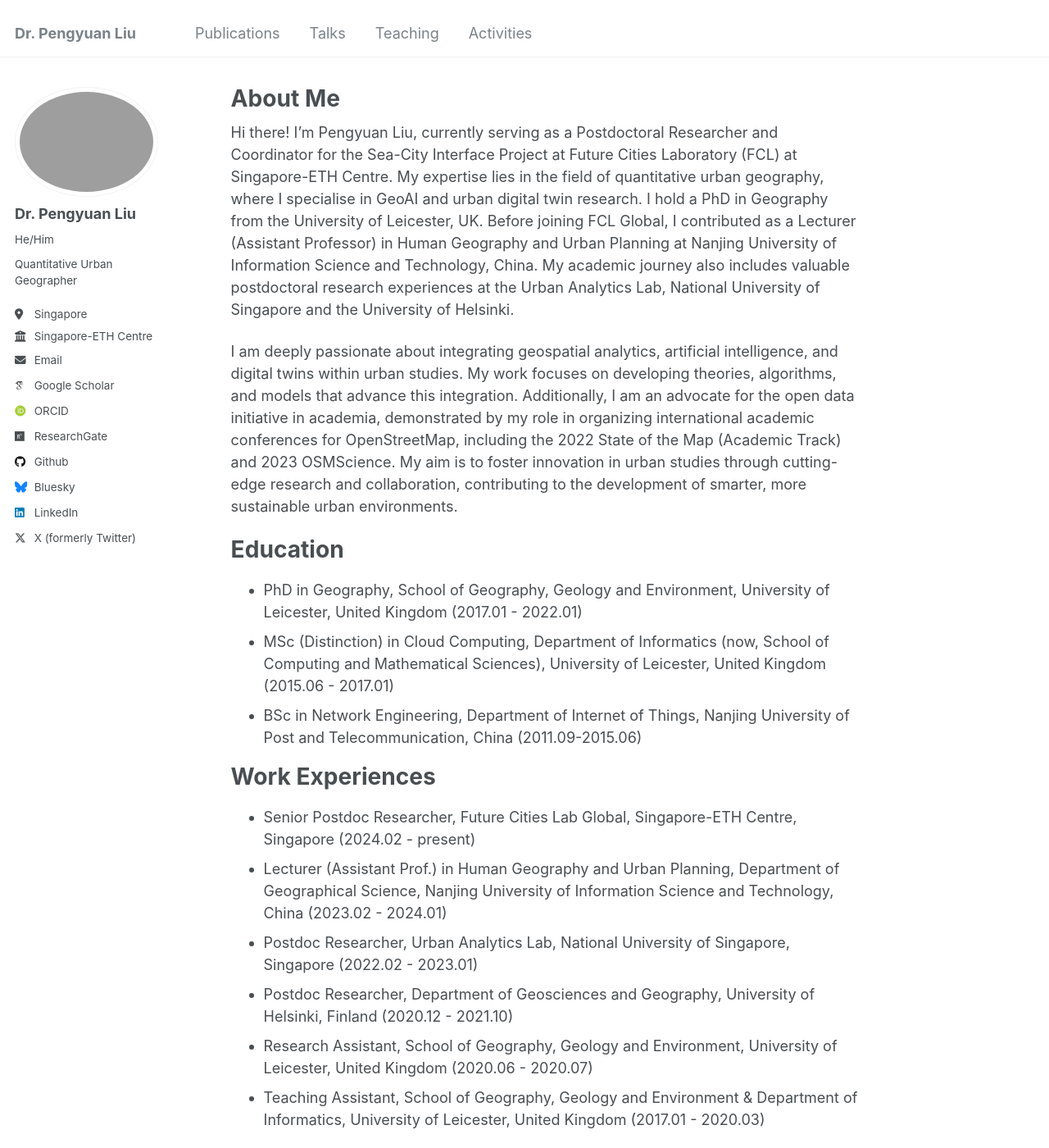
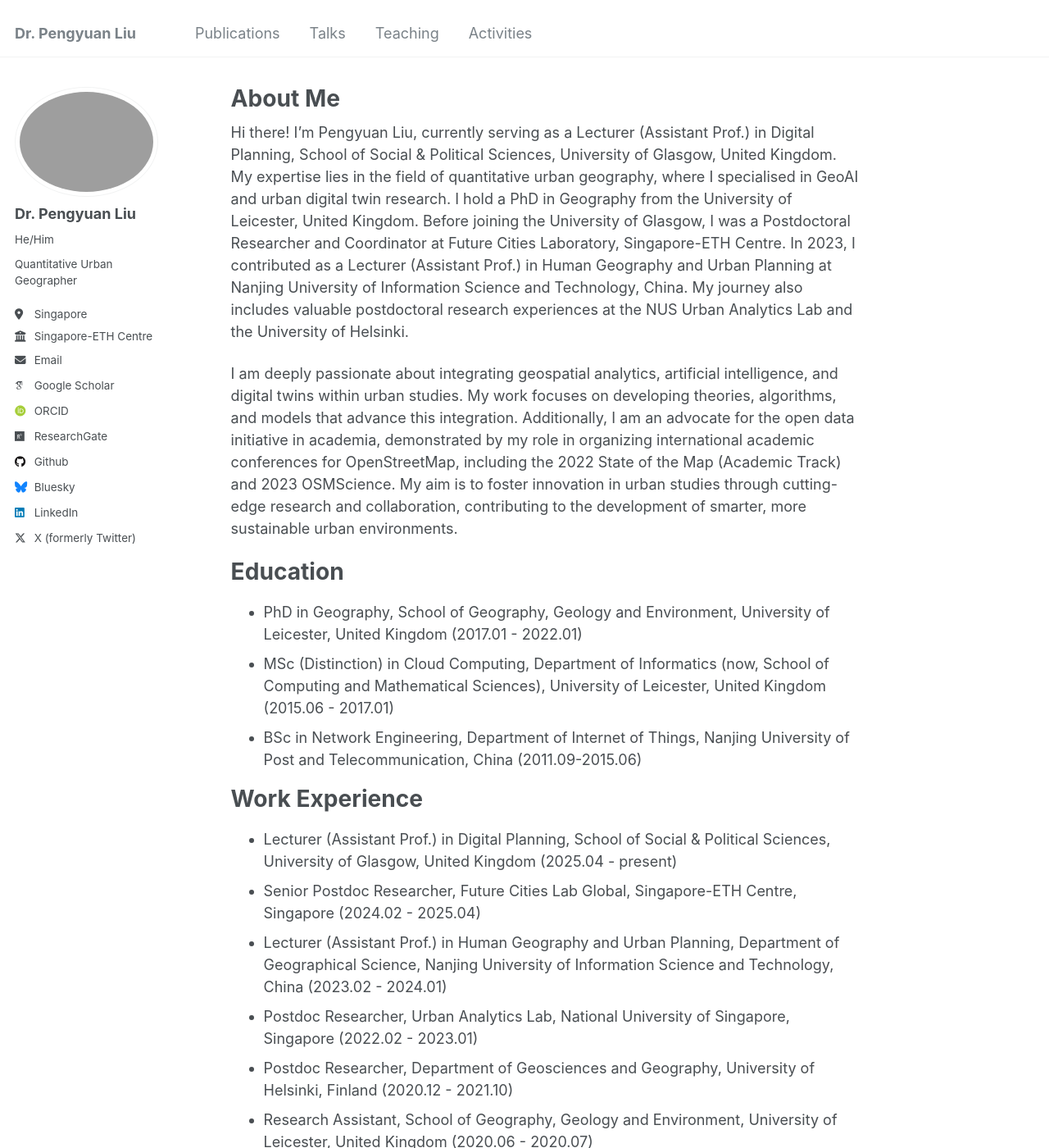
Before and after one commit to PengyuanLiu1993/pengyuanliu1993.github.io, a Jekyll site: the page built from _pages/about.md, in a window 1280 px wide and 1400 px high. Shown: the whole window at 82% size. Built offline with Jekyll 4.4.1, drawn with Linux system fonts in a browser that asks for light colours; some web fonts are replaced.

Commit message:
Update about.md

```diff
--- a/_pages/about.md
+++ b/_pages/about.md
@@ -7,7 +7,7 @@ redirect_from:
   - /about.html
 ---
 
-Hi there! I'm Pengyuan Liu, currently serving as a Postdoctoral Researcher and Coordinator for the Sea-City Interface Project at Future Cities Laboratory (FCL) at Singapore-ETH Centre. My expertise lies in the field of quantitative urban geography, where I specialise in GeoAI and urban digital twin research. I hold a PhD in Geography from the University of Leicester, UK. Before joining FCL Global, I contributed as a Lecturer (Assistant Professor) in Human Geography and Urban Planning at Nanjing University of Information Science and Technology, China. My academic journey also includes valuable postdoctoral research experiences at the Urban Analytics Lab, National University of Singapore and the University of Helsinki.
+Hi there! I'm Pengyuan Liu, currently serving as a Lecturer (Assistant Prof.) in Digital Planning, School of Social & Political Sciences, University of Glasgow, United Kingdom. My expertise lies in the field of quantitative urban geography, where I specialised in GeoAI and urban digital twin research. I hold a PhD in Geography from the University of Leicester, United Kingdom. Before joining the University of Glasgow, I was a Postdoctoral Researcher and Coordinator at Future Cities Laboratory, Singapore-ETH Centre. In 2023, I contributed as a Lecturer (Assistant Prof.) in Human Geography and Urban Planning at Nanjing University of Information Science and Technology, China. My journey also includes valuable postdoctoral research experiences at the NUS Urban Analytics Lab and the University of Helsinki.
 
 I am deeply passionate about integrating geospatial analytics, artificial intelligence, and digital twins within urban studies. My work focuses on developing theories, algorithms, and models that advance this integration. Additionally, I am an advocate for the open data initiative in academia, demonstrated by my role in organizing international academic conferences for OpenStreetMap, including the 2022 State of the Map (Academic Track) and 2023 OSMScience. My aim is to foster innovation in urban studies through cutting-edge research and collaboration, contributing to the development of smarter, more sustainable urban environments.
 
@@ -18,9 +18,10 @@ Education
 * MSc (Distinction) in Cloud Computing, Department of Informatics (now, School of Computing and Mathematical Sciences), University of Leicester, United Kingdom (2015.06 - 2017.01)
 * BSc in Network Engineering, Department of Internet of Things, Nanjing University of Post and Telecommunication, China (2011.09-2015.06)
 
-Work Experiences
+Work Experience
 ======
-* Senior Postdoc Researcher, Future Cities Lab Global, Singapore-ETH Centre, Singapore (2024.02 - present)
+* Lecturer (Assistant Prof.) in Digital Planning, School of Social & Political Sciences, University of Glasgow, United Kingdom (2025.04 - present)
+* Senior Postdoc Researcher, Future Cities Lab Global, Singapore-ETH Centre, Singapore (2024.02 - 2025.04)
 * Lecturer (Assistant Prof.) in Human Geography and Urban Planning, Department of Geographical Science, Nanjing University of Information Science and Technology, China (2023.02 - 2024.01)
 * Postdoc Researcher, Urban Analytics Lab, National University of Singapore, Singapore (2022.02 - 2023.01)
 * Postdoc Researcher, Department of Geosciences and Geography, University of Helsinki, Finland (2020.12 - 2021.10)
```
